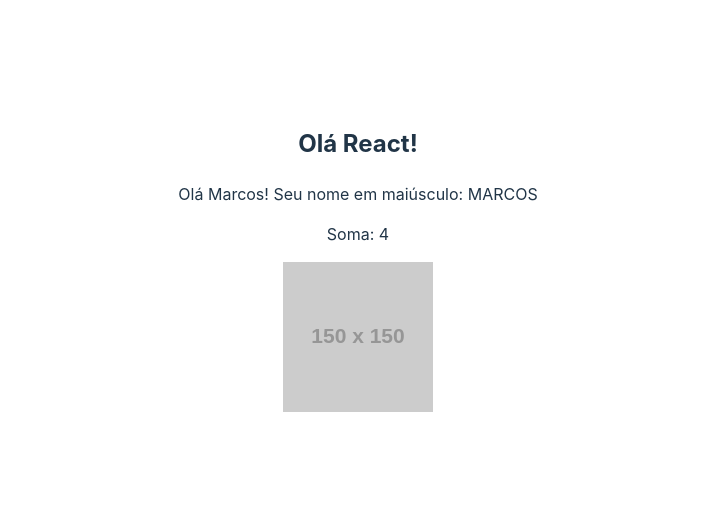
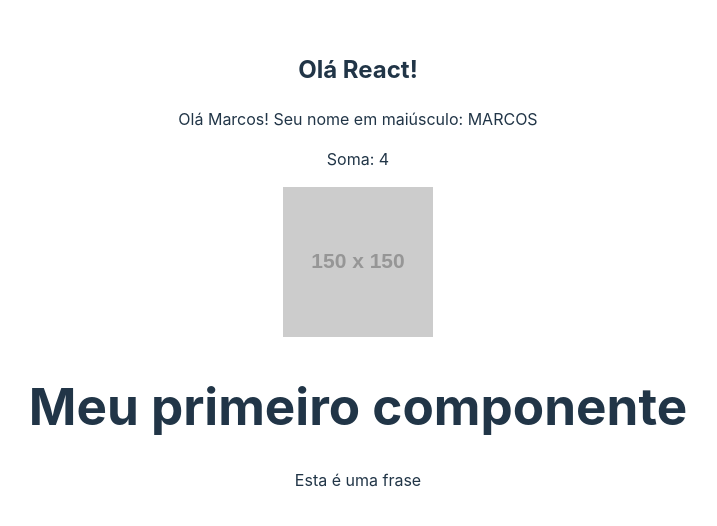
Before and after one commit to devmarquinhos/curly-guacamole, a React (Vite) app: page / in a window 1280 px wide. Shown: the part 130-656 px from the top of the page, without its empty margins (282-999 px from the left). Built offline with nearby package versions, Linux system fonts and the light colour scheme.

Commit message:
:lipstick: Criação de componentes

```diff
--- a/src/App.jsx
+++ b/src/App.jsx
@@ -1,4 +1,5 @@
 import './App.css'
+import HelloWorld from './components/HelloWorld'
 
 function App() {
   const nome = 'Marcos'
@@ -15,6 +16,7 @@
       <p>Olá {nome}! Seu nome em maiúsculo: {newNome}</p>
       <p>Soma: {soma(2, 2)}</p>
       <p><img src={url} alt="Placeholder 150x150" /></p>
+      <HelloWorld/>
     </div>
   )
 }
--- /dev/null
+++ b/src/components/Frase.jsx
@@ -0,0 +1,7 @@
+export default function Frase(){
+    return(
+        <div>
+            <p>Esta é uma frase</p>
+        </div>
+    )
+}
--- /dev/null
+++ b/src/components/HelloWorld.jsx
@@ -0,0 +1,10 @@
+import Frase from "./Frase";
+
+export default function HelloWorld() {
+    return(
+        <div>
+            <h1>Meu primeiro componente</h1>
+            <Frase/>
+        </div>
+    )
+}
```
